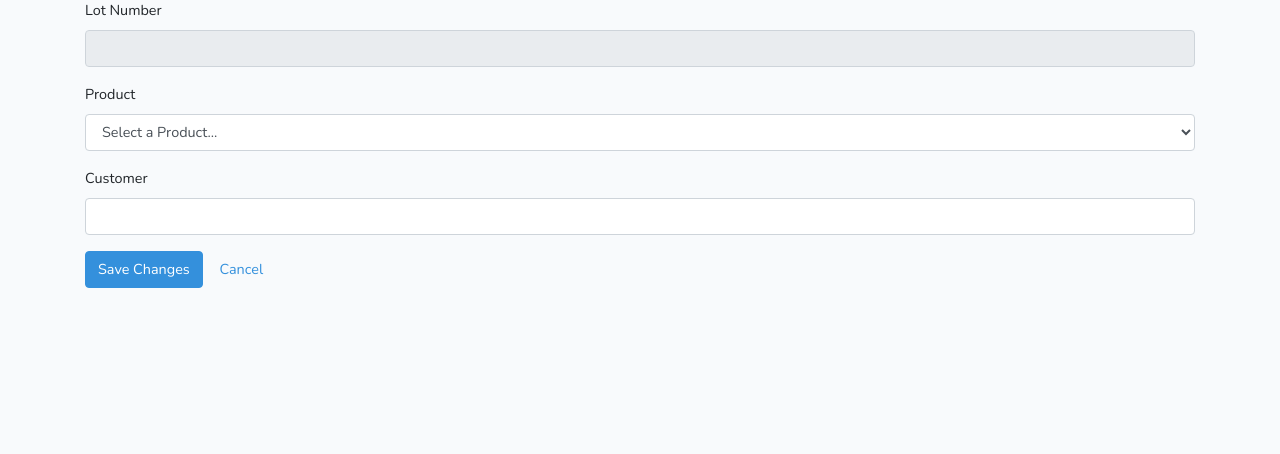
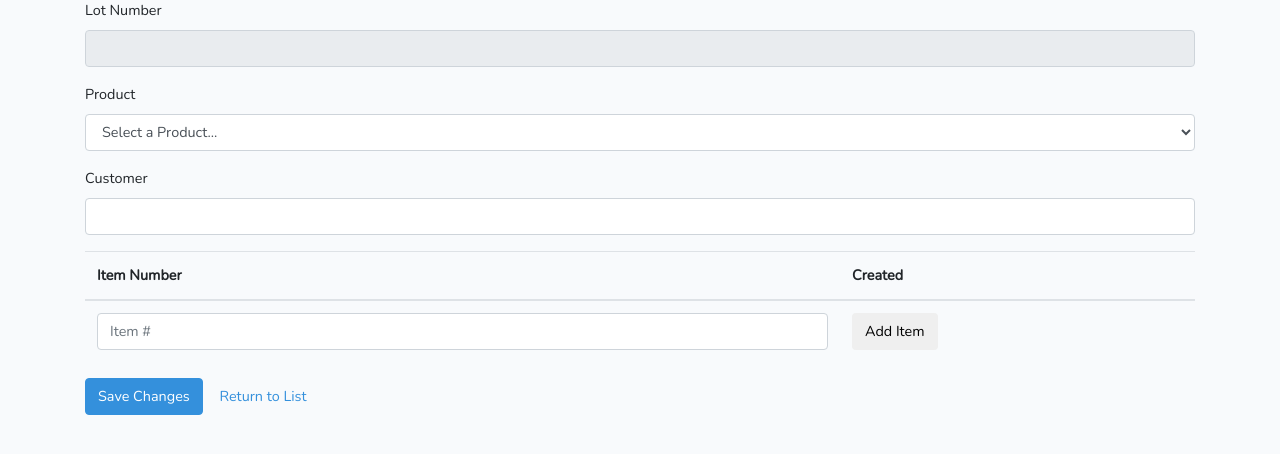
Before and after one commit to cleareye-consulting/qmessentials, a Laravel app: page /lots/1/edit in a window 1280 px wide. Shown: the part 123-577 px from the top of the page. Run offline with Laravel 8, Linux system fonts and the light colour scheme; data that the repository does not hold is empty.

Commit message:
Added items to lots

```diff
--- a/qmessentials-standard-php/app/Http/Controllers/LotController.php
+++ b/qmessentials-standard-php/app/Http/Controllers/LotController.php
@@ -74,7 +74,11 @@
             ->select('lot_id','lot_number','product_id','customer_name','created_date')
             ->first();
         $products = DB::table('product')->get();
-        return view('lots/edit-lot', ['lot' => $lot, 'products' => $products]);
+        $items = DB::table('item')
+            ->where('lot_id', $id)
+            ->select('item_number', 'created_date')
+            ->get();
+        return view('lots/edit-lot', ['lot' => $lot, 'products' => $products, 'items' => $items]);
     }
 
     /**
@@ -92,6 +96,15 @@
                 'product_id' => $request->input('product_id'),
                 'customer_name' => $request->input('customer_name')
             ]);
+        if (!is_null($request->input('new_item_number'))) {
+            DB::table('item')
+                ->insert([
+                    'item_number' => $request->input('new_item_number'),
+                    'lot_id' => $id,
+                    'created_date' => date('Y-m-d H:i:s')
+                ]);
+            return redirect()->action('LotController@edit', ['id' => $id]);
+        }
         return redirect()->action('LotController@index');
     }
 
--- a/qmessentials-standard-php/resources/views/lots/edit-lot.blade.php
+++ b/qmessentials-standard-php/resources/views/lots/edit-lot.blade.php
@@ -26,9 +26,29 @@
             <label class="control-label" for="customer_name">Customer</label>
             <input class="form-control" type="text" id="customer_name" name="customer_name" value="{{$lot->customer_name}}"/>
         </div>
+        <table class="table">
+            <thead>
+                <tr>
+                    <th>Item Number</th>
+                    <th>Created</th>
+                </tr>
+            </thead>
+            <tbody>
+            @foreach ($items as $item)
+                <tr>
+                    <td>{{$item->item_number}}</td>
+                    <td>{{$item->created_date}}</td>
+                </tr>
+            @endforeach
+                <tr>
+                    <td><input class="form-control" type="text" id="new_item_number" name="new_item_number" placeholder="Item #" /></td>
+                    <td><button class="btn btn-small btn-default">Add Item</button></td>
+                </tr>
+            </tbody>
+        </table>
         <div class="form-group">
             <button class="btn btn-primary">Save Changes</button>
-            <a class="btn btn-default" href="/lots">Cancel</a>
+            <a class="btn btn-default" href="/lots">Return to List</a>
         </div>
     </form>
     </div>
```
